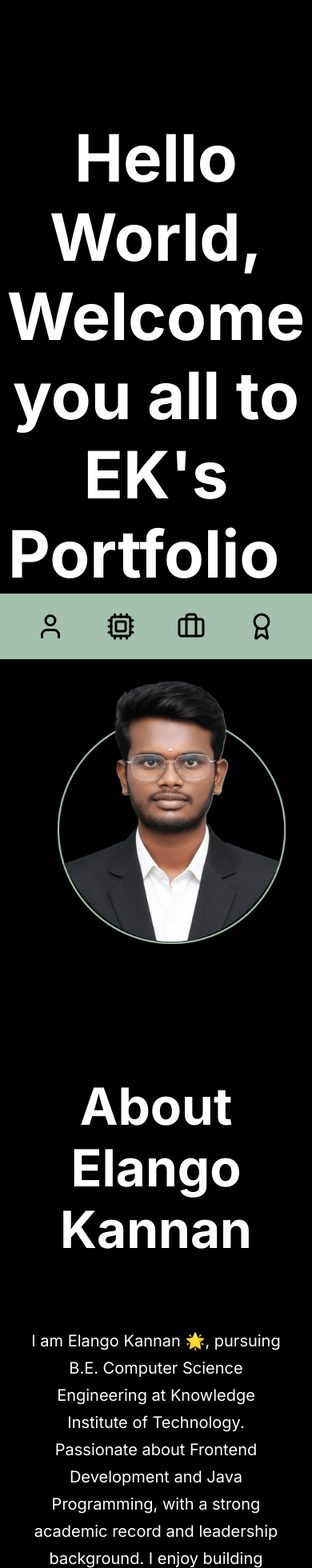
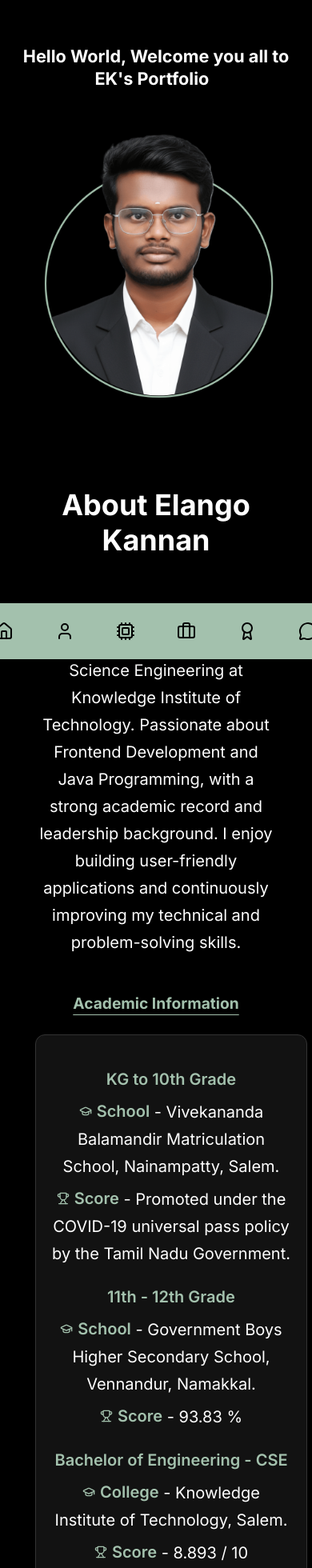
Before and after one commit to Elango-Kannan-00/Portfolio-Website, a React (Vite) app: page / in a window 390 px wide. Shown: the top 1960 px of the page at 80% size. Built offline with nearby package versions, Linux system fonts and the light colour scheme.

Commit message:
Improved UI

```diff
--- a/src/App.css
+++ b/src/App.css
@@ -130,6 +130,12 @@ body {
   font-size: 4rem;
 }
 
+.hero-title {
+  font-size: 5.1rem;
+  line-height: 1.12;
+  margin: 0 0 18px;
+}
+
 .about-subtitle {
   font-size: 1.5rem;
   color: var(--text);
@@ -147,6 +153,10 @@ body {
   border-radius: 12px;
   padding: 18px;
   transition: 0.3s;
+}
+
+.about-card-academic {
+  padding-left: 30px;
 }
 
 .about-card:hover {
@@ -719,6 +729,102 @@ body {
 }
 
 @media (max-width: 768px) {
+  .section {
+    min-height: auto;
+    padding: 56px 6%;
+  }
+
+  #home {
+    justify-content: flex-start;
+  }
+
+  .hero-title {
+    font-size: clamp(1.35rem, 4.8vw, 1.85rem);
+    line-height: 1.3;
+    max-width: 25ch;
+    margin-top: 0;
+    margin-bottom: 14px;
+  }
+
+  .about-main-title {
+    font-size: 2.25rem;
+  }
+
+  #about > div {
+    text-align: center;
+  }
+
+  .about-columns {
+    flex-direction: column;
+    align-items: center !important;
+    justify-content: flex-start !important;
+    gap: 24px !important;
+  }
+
+  .about-column {
+    width: 100%;
+    max-width: 460px;
+    flex: 0 0 auto !important;
+    min-width: 0 !important;
+    text-align: center !important;
+  }
+
+  #about .about-card {
+    text-align: center;
+    margin-left: auto !important;
+    margin-right: auto !important;
+  }
+
+  .about-card-academic {
+    padding-left: 18px !important;
+  }
+
+  #about .about-progress-list li {
+    justify-content: center;
+    text-align: left;
+    max-width: 40ch;
+    margin-left: auto;
+    margin-right: auto;
+  }
+
+  .about-subtitle {
+    font-size: 1.2rem;
+    margin-bottom: 22px;
+  }
+
+  .skills-group-title {
+    font-size: 1.6rem;
+    margin-bottom: 18px;
+  }
+
+  .project-title {
+    font-size: 1.15rem;
+  }
+
+  .achievement-category-title {
+    font-size: 1.45rem;
+    text-align: center;
+  }
+
+  .achievement-title {
+    font-size: 1.35rem;
+  }
+
+  .achievement-content {
+    min-height: auto;
+    padding: 16px;
+  }
+
+  .navbar-icon-link {
+    width: 38px;
+    height: 38px;
+  }
+
+  .navbar-icon-link svg {
+    width: 24px;
+    height: 24px;
+  }
+
   .skills-layout {
     grid-template-columns: 1fr;
   }
@@ -742,6 +848,15 @@ body {
 
   .contact-title {
     font-size: 2.4rem;
+  }
+
+  .contact-shell {
+    text-align: center;
+  }
+
+  .contact-form {
+    max-width: 640px;
+    margin: 0 auto;
   }
 
   .contact-intro {
--- a/src/App.jsx
+++ b/src/App.jsx
@@ -416,7 +416,7 @@ function App() {
     <div className="App">
       {/* SECTION 1: INTRODUCTION */}
       <section id="home" className="section">
-        <h2 style={{ fontSize: "5.1rem" }}>
+        <h2 className="hero-title">
           Hello World, Welcome you all to <TypingText text="EK's Portfolio" />
           <span className="blinking-exclamation">!</span>
         </h2>
@@ -446,6 +446,7 @@ function App() {
             </p>
 
             <div
+              className="about-columns"
               style={{
                 display: "flex",
                 justifyContent: "space-between",
@@ -454,10 +455,13 @@ function App() {
                 flexWrap: "wrap",
               }}
             >
-              <div style={{ flex: 1, minWidth: "320px", textAlign: "left" }}>
+              <div
+                className="about-column"
+                style={{ flex: 1, minWidth: "320px", textAlign: "left" }}
+              >
                 <h3 className="about-subtitle">Academic Information</h3>
                 <div
-                  className="about-card"
+                  className="about-card about-card-academic"
                   style={{
                     width: "100%",
                     maxWidth: "460px",
@@ -542,7 +546,10 @@ function App() {
                 </div>
               </div>
 
-              <div style={{ flex: 1, minWidth: "320px", textAlign: "left" }}>
+              <div
+                className="about-column"
+                style={{ flex: 1, minWidth: "320px", textAlign: "left" }}
+              >
                 <h3 className="about-subtitle">Academic Progress</h3>
                 <div
                   className="about-card"
```
